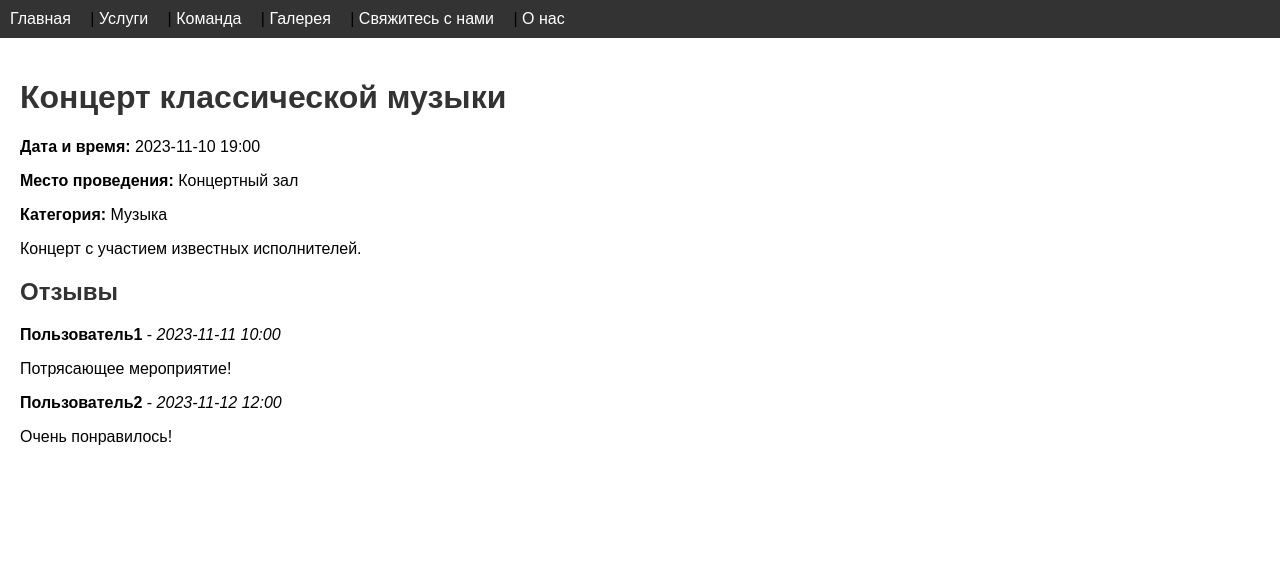
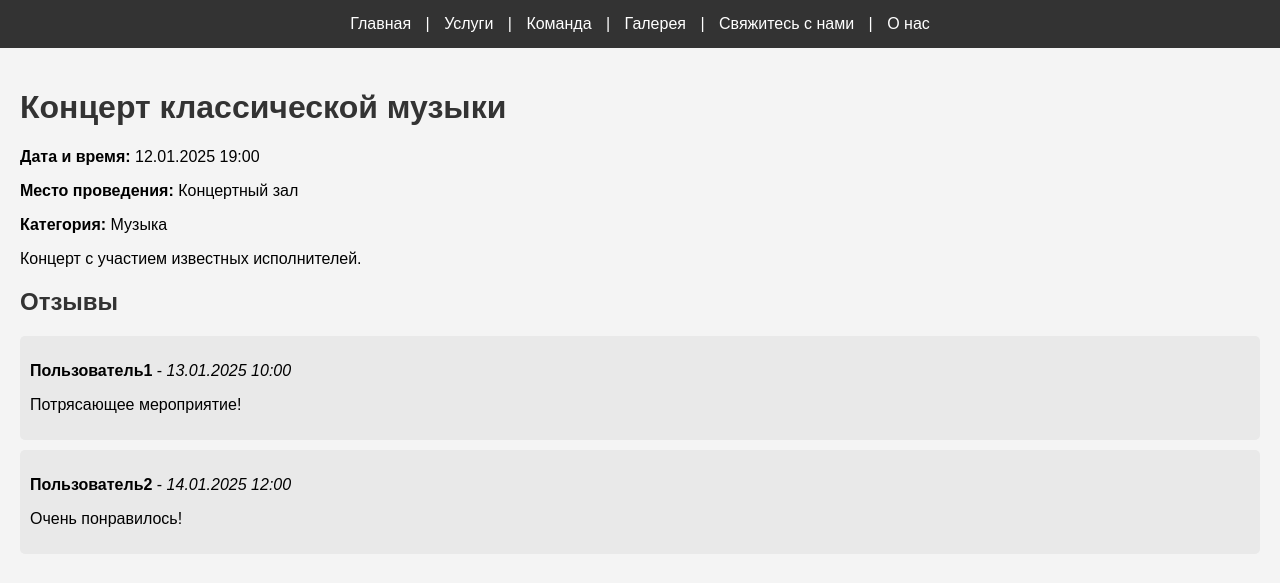
Before and after one commit to sermakov/Django_Project_OVR, a Django app: page /events/1/ in a window 1280 px wide. Shown: the top 583 px of the page. Run offline with Django 5.2, Linux system fonts and the light colour scheme.

Commit message:
Обновлены css-стили

```diff
--- a/event_manager/events/views.py
+++ b/event_manager/events/views.py
@@ -2,9 +2,9 @@ from django.shortcuts import render, get_object_or_404, redirect
 from django.views.generic import TemplateView
 
 events = [
-        {'id': 1, 'title': 'Концерт классической музыки', 'date': '2023-11-10 19:00', 'description': 'Концерт с участием известных исполнителей.', 'location': 'Концертный зал', 'organizer': 'Иван Иванов', 'category': 'Музыка', 'comments': [
-            {'user': 'Пользователь1', 'comment': 'Потрясающее мероприятие!', 'created_at': '2023-11-11 10:00'},
-            {'user': 'Пользователь2', 'comment': 'Очень понравилось!', 'created_at': '2023-11-12 12:00'},
+        {'id': 1, 'title': 'Концерт классической музыки', 'date': '12.01.2025 19:00', 'description': 'Концерт с участием известных исполнителей.', 'location': 'Концертный зал', 'organizer': 'Иван Иванов', 'category': 'Музыка', 'comments': [
+            {'user': 'Пользователь1', 'comment': 'Потрясающее мероприятие!', 'created_at': '13.01.2025 10:00'},
+            {'user': 'Пользователь2', 'comment': 'Очень понравилось!', 'created_at': '14.01.2025 12:00'},
         ]},
         # Добавьте другие мероприятия, если необходимо
     ]
--- a/event_manager/static/events/css/styles.css
+++ b/event_manager/static/events/css/styles.css
@@ -1,17 +1,22 @@
+/* events/static/events/css/styles.css */
+
 body {
     font-family: Arial, sans-serif;
     margin: 0;
     padding: 0;
+    background-color: #f4f4f4;
 }
 
 nav {
     background-color: #333;
-    padding: 10px;
+    color: #fff;
+    padding: 15px;
+    text-align: center;
 }
 
 nav a {
-    color: #ffffff;
-    margin-right: 15px;
+    color: #fff;
+    margin: 0 10px;
     text-decoration: none;
 }
 
@@ -33,5 +38,26 @@ ul {
 }
 
 li {
+    background-color: #fff;
     margin-bottom: 10px;
+    padding: 10px;
+    border-radius: 5px;
+    box-shadow: 0 0 5px rgba(0,0,0,0.1);
 }
+
+.comment {
+    background-color: #e9e9e9;
+    margin-bottom: 10px;
+    padding: 10px;
+    border-radius: 5px;
+}
+
+.pagination a {
+    margin: 0 5px;
+    text-decoration: none;
+    color: #4CAF50;
+}
+
+.pagination span {
+    margin: 0 5px;
+}
```
Also changed, not shown: Задание 22. Работа с контекстом и подключение стилей.md (+2 -2 lines).
